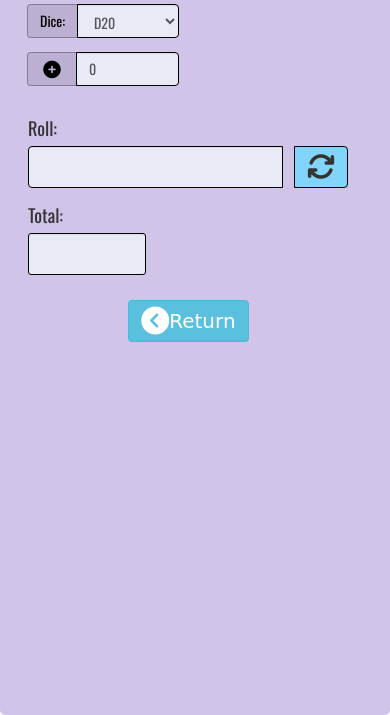
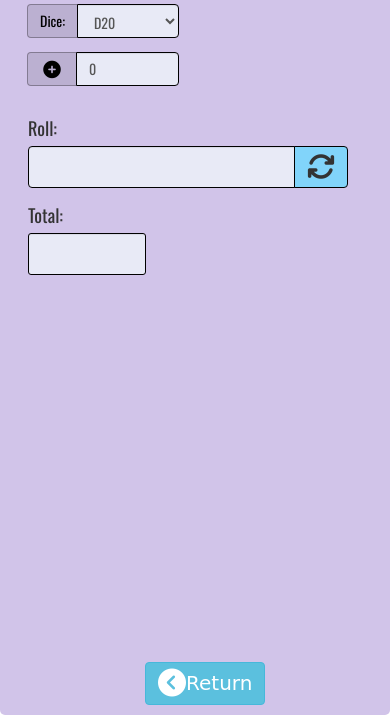
Before and after one commit to VChastinet/Turn-Manager, a plain HTML site: page roller.html in a window 390 px wide. Shown: the part 129-844 px from the top of the page. Drawn offline with nearby package versions, Linux system fonts and the light colour scheme; a web font is replaced by a local one.

Commit message:
adjustments to the roller's responsive design

```diff
--- a/css/roller.css
+++ b/css/roller.css
@@ -15,6 +15,10 @@
 		right:0;
 		max-width: 100%;
 		height: 100%;
+	}
+	.btn-info{
+		position: absolute;
+		bottom: 1rem;
 	}
 }
 h1{
@@ -49,7 +53,6 @@ h1{
 	font-size: 1.4em;
 	height: 4.2rem;
 	min-width: 6em;
-	max-width: 13em;
 	overflow: hidden;
 }
 #total-box {
--- a/roller.html
+++ b/roller.html
@@ -1,7 +1,8 @@
 <!DOCTYPE html>
 <html >
 <head>
-  <meta charset="UTF-8">
+	<meta charset="UTF-8">
+	<meta name="viewport" content="width=device-width">
   <title>Projeto Rolador de dados</title>
   <link href="https://fonts.googleapis.com/css?family=Overlock:900i|Oswald" rel="stylesheet">
   <link rel="stylesheet" href="https://maxcdn.bootstrapcdn.com/bootstrap/3.3.7/css/bootstrap.min.css" integrity="sha384-BVYiiSIFeK1dGmJRAkycuHAHRg32OmUcww7on3RYdg4Va+PmSTsz/K68vbdEjh4u" crossorigin="anonymous">
```
